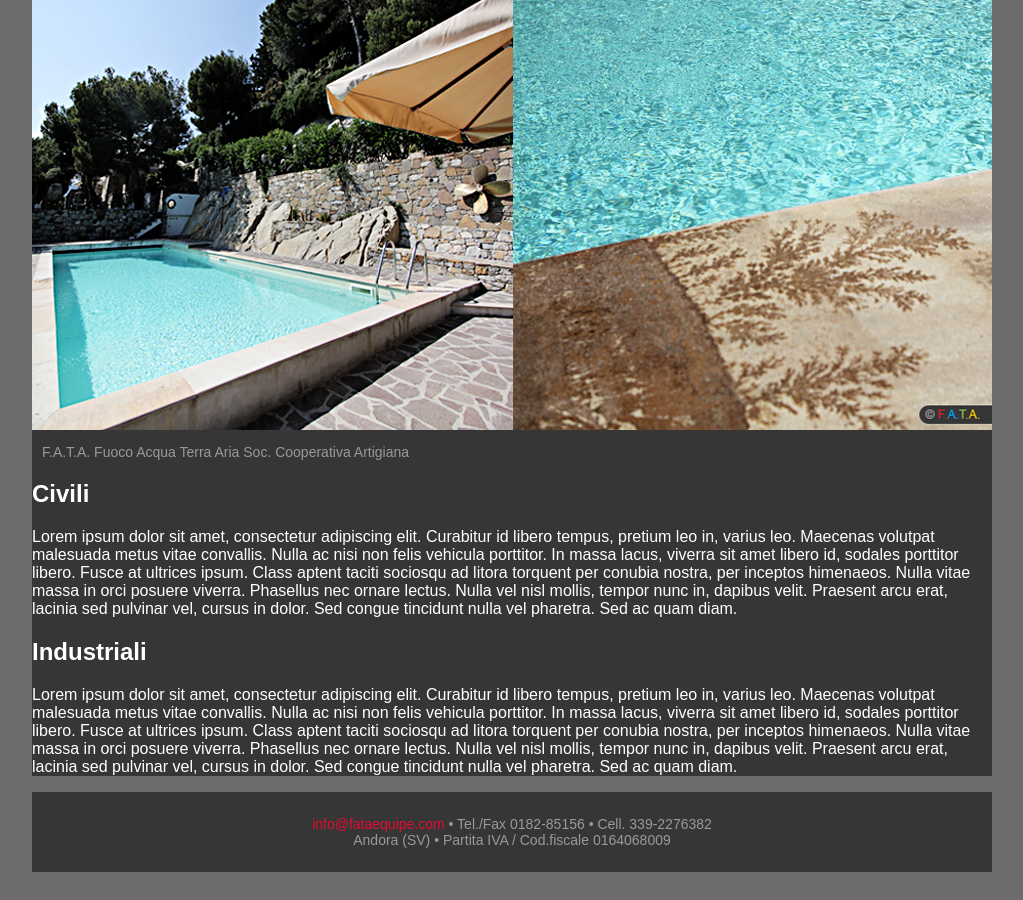
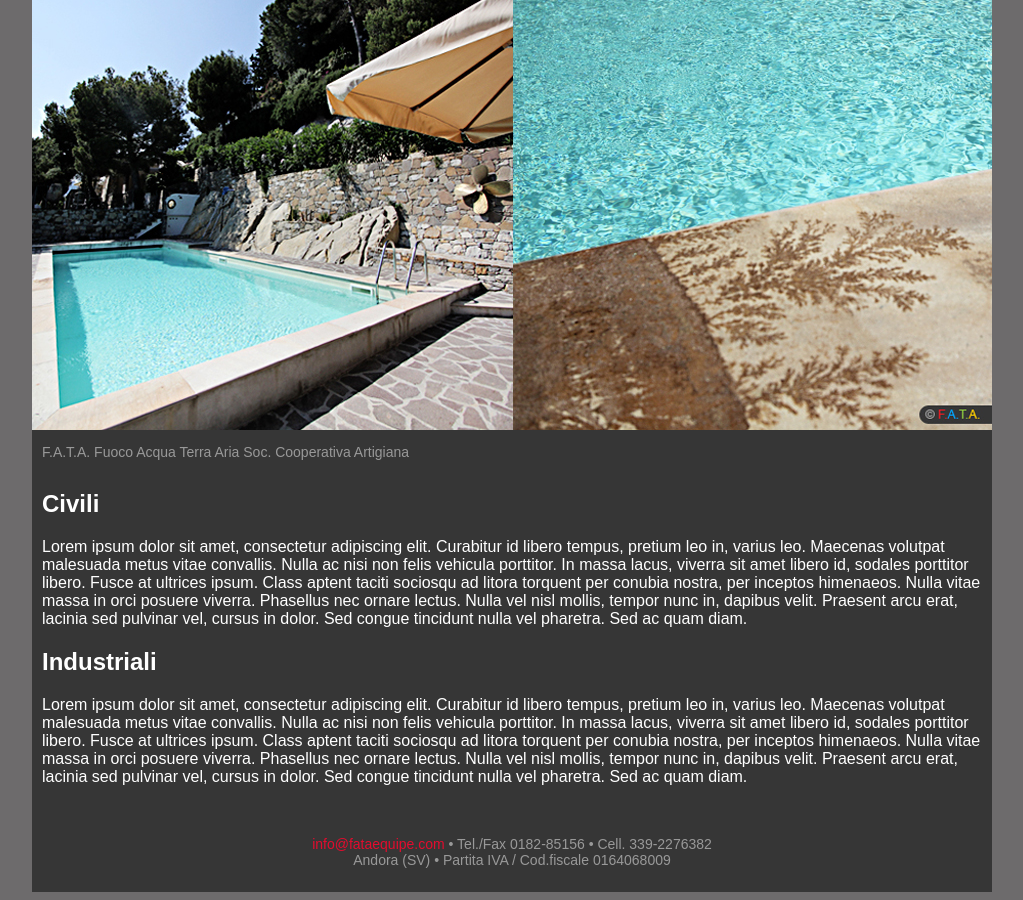
Before and after one commit to AvalZ/FATA, a PHP site: page /costruzioni.php in a window 1280 px wide. Shown: the part 1460-2360 px from the top of the page, without its empty margins (128-1151 px from the left). Before the commit the page ends 2332 px from the top, so only its background shows below. Run offline with PHP 8.4, Linux system fonts and the light colour scheme; some libraries are stand-ins or nearby versions.

Commit message:
Fixed style.css

```diff
--- a/css/style.css
+++ b/css/style.css
@@ -210,6 +210,10 @@
     height: 431px;
 }
 
+#content #description {
+    padding: 10px;
+}
+
 /* Footer */
 #footer {
     width: 940px;
```
